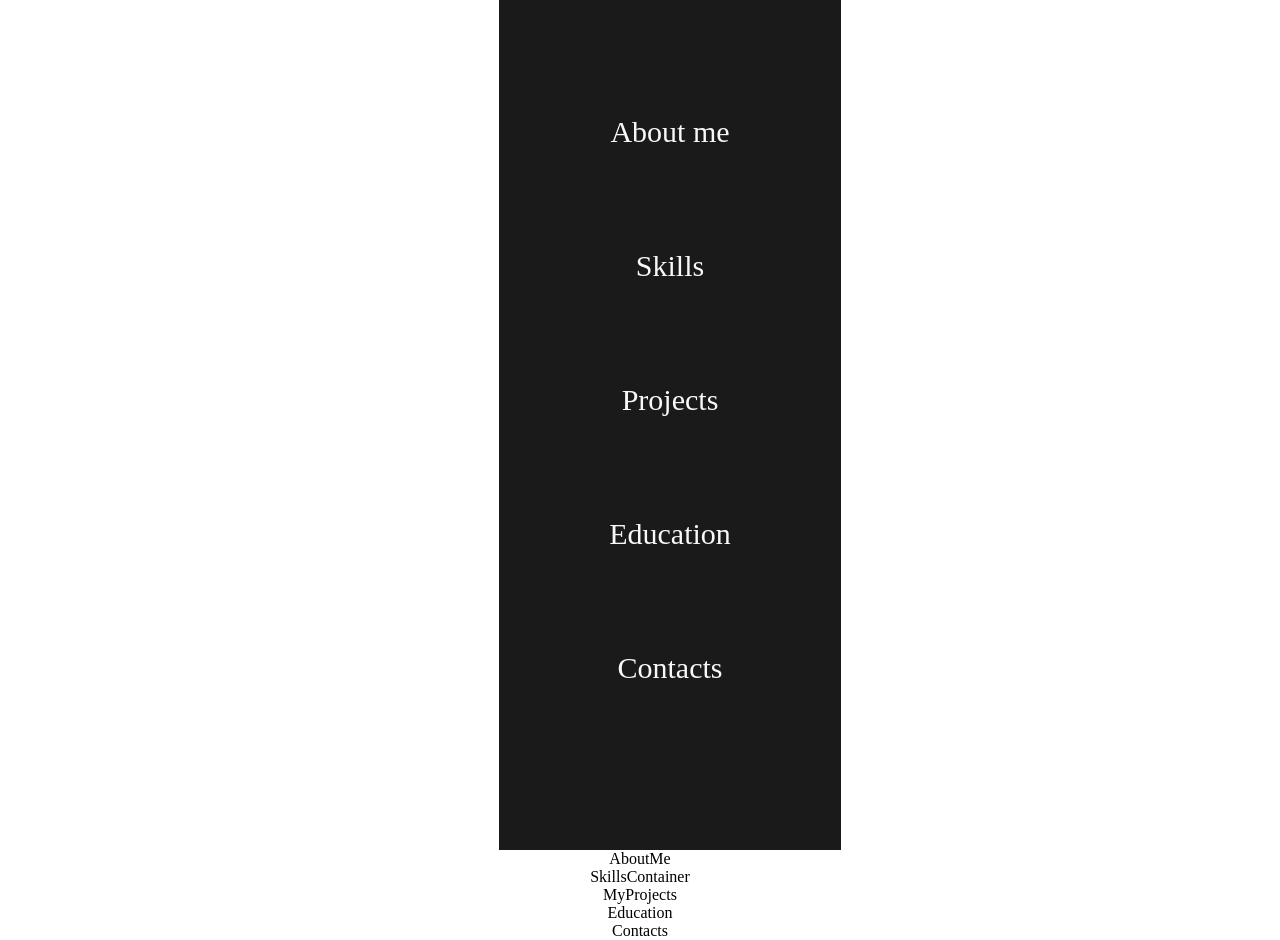
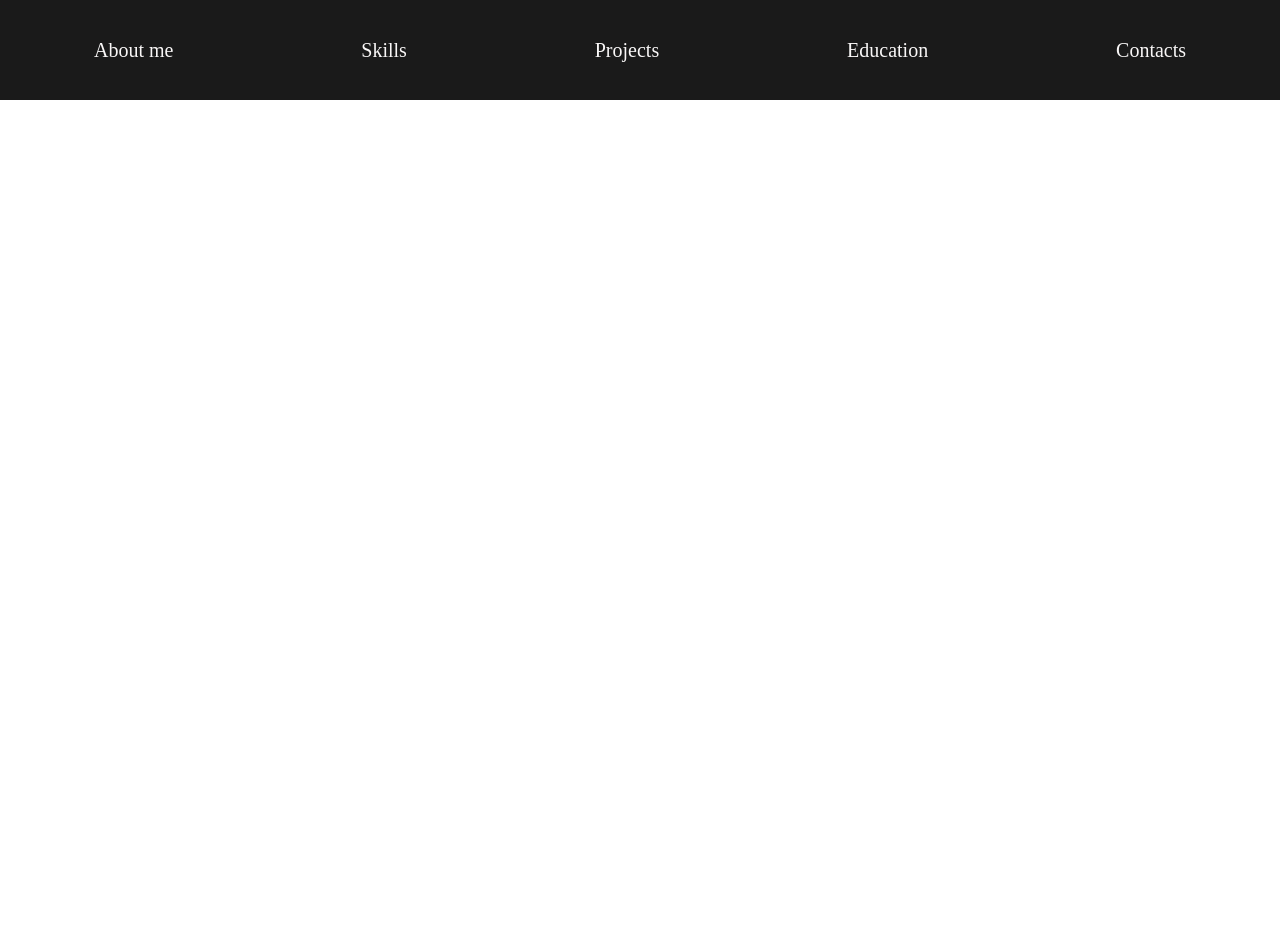
Before and after one commit to MariiaOtset/mariia-otset-portfolio, a React (Vite) app: page / in a window 1280 px wide. After the commit the page ends 800 px from the top, so only its background shows below. Built offline with nearby package versions, Linux system fonts and the light colour scheme.

Commit message:
functional of opening and closing mobile menu are added

```diff
--- a/src/components/Navigation/Navigation.jsx
+++ b/src/components/Navigation/Navigation.jsx
@@ -1,76 +1,59 @@
+import { useState } from "react";
 import css from "./Navigation.module.css";
 import { RiCloseFill } from "react-icons/ri";
 import { RxHamburgerMenu } from "react-icons/rx";
-import { useEffect, useRef } from "react";
+import { GoArrowUpRight } from "react-icons/go";
 // import clsx from 'clsx';
 
 // const toggleClasses = clsx();
 
 const Navigation = () => {
-  const burgerMenuRef = useRef(null);
-  const closeBtnRef = useRef(null);
+  const [isMenuOpen, setIsMenuOpen] = useState(false);
 
-  useEffect(() => {
-    const burgerMenu = burgerMenuRef.current;
-    const closeBtn = closeBtnRef.current;
-
-    const handleClick = () => {
-      if (burgerMenu) {
-        burgerMenu.classList.add(css.hidden);
-      }
-    };
-
-    if (closeBtn) {
-      closeBtn.addEventListener("click", handleClick);
-    }
-
-    return () => {
-      if (closeBtn) {
-        closeBtn.removeEventListener("click", handleClick);
-      }
-    };
-  }, []);
+  const toggleMenu = () => {
+    setIsMenuOpen(!isMenuOpen);
+  };
 
   return (
     <>
       <div className={css.mobileNavigation}>
         <a href="#about">My portfolio</a>
-        <button className={css.buttons} type="button">
+        <button className={css.buttons} type="button" onClick={toggleMenu}>
           <RxHamburgerMenu className={css.icon} />
         </button>
       </div>
-      <div className={css.container} ref={burgerMenuRef}>
+      <div className={`${css.container} ${isMenuOpen ? "" : css.hidden}`}>
         <button
           className={`${css.buttons} ${css.close}`}
           type="button"
-          ref={closeBtnRef}
+          onClick={toggleMenu}
         >
           <RiCloseFill className={css.icon} />
         </button>
         <ul className={css.wrapper}>
           <li className={css.linkWrapper}>
             <a href="#about" className={css.link}>
-              About me
+              About me <GoArrowUpRight className={css.arrow} />
             </a>
           </li>
           <li className={css.linkWrapper}>
             <a href="#skills" className={css.link}>
-              Skills
+              Skills <GoArrowUpRight className={css.arrow} />
             </a>
           </li>
           <li className={css.linkWrapper}>
             <a href="#projects" className={css.link}>
-              Projects
+              Projects <GoArrowUpRight className={css.arrow} />
             </a>
           </li>
           <li className={css.linkWrapper}>
             <a href="#education" className={css.link}>
-              Education
+              Education <GoArrowUpRight className={css.arrow} />
             </a>
           </li>
           <li className={css.linkWrapper}>
             <a href="#contacts" className={css.link}>
-              Contacts
+              Contacts <GoArrowUpRight className={css.arrow} />
             </a>
           </li>
         </ul>
--- a/src/components/Navigation/Navigation.module.css
+++ b/src/components/Navigation/Navigation.module.css
@@ -44,15 +44,10 @@
   font-size: 30px;
   text-decoration: none;
   transition: color 0.2s ease;
-}
 
-.menu ul li a:hover {
-  color: #00ff80;
-}
-
-/* Open Menu State */
-.menu-open .menu {
-  transform: translateX(0);
+  &:focus {
+    color: #00ff80;
+  }
 }
 
 .hidden {
@@ -61,16 +56,34 @@
 
 @media screen and (min-width: 768px) {
   .mobileNavigation,
-  .close {
+  .close,
+  .arrow {
     display: none;
   }
 
   .container {
+    height: 100px;
+    display: flex;
+  }
+
+  .wrapper {
+    display: flex;
+    flex-direction: row;
+    justify-content: space-around;
     position: sticky;
     left: auto;
-    padding: 25px 30px;
-    justify-content: space-around;
-    gap: 25px;
+    width: 100%;
+    padding: 25px 50px;
+    gap: 0;
     z-index: 999;
   }
+
+  .linkWrapper,
+  .linkWrapper:first-child {
+    padding: 20px;
+  }
+
+  .link {
+    font-size: 20px;
+  }
 }
```
